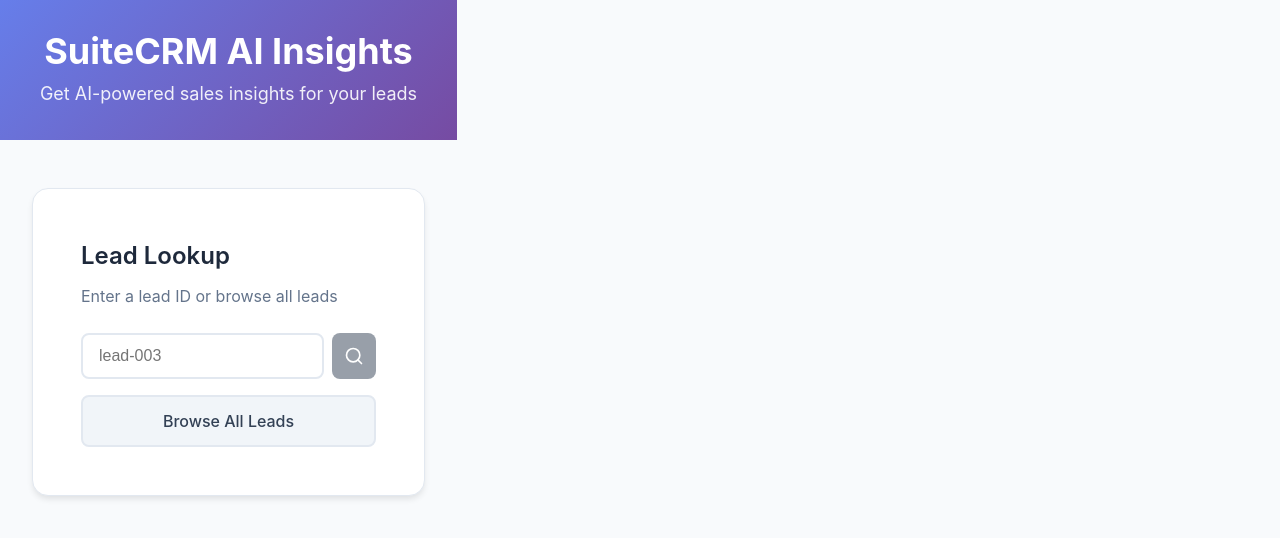
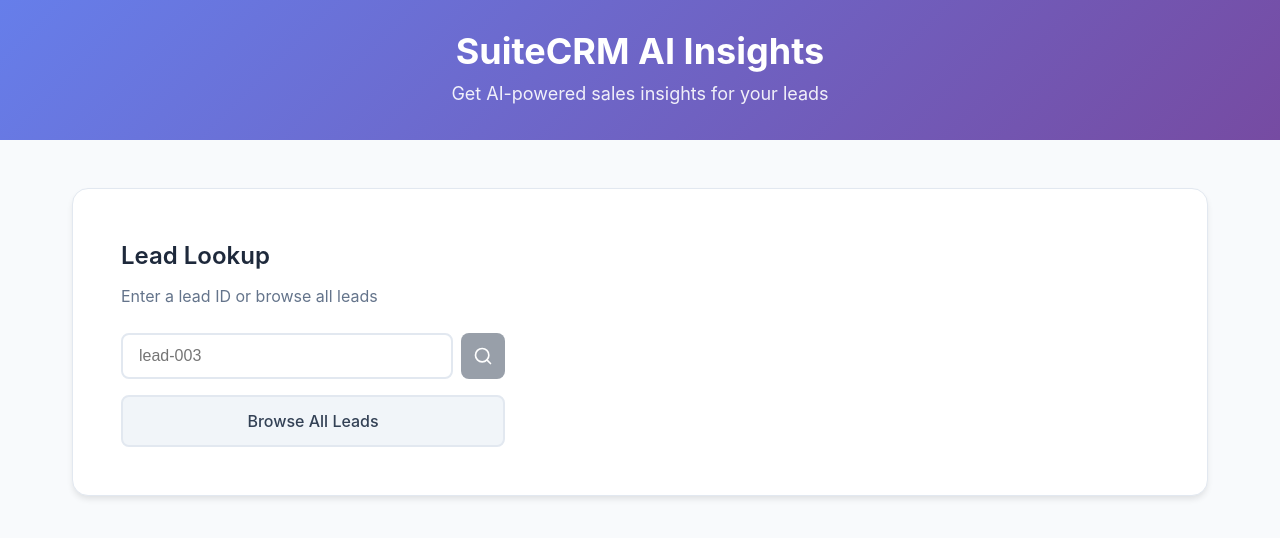
Before and after one commit to horizontime/LeadNavigator, a React (Vite) app: page / in a window 1280 px wide. Shown: the top 538 px of the page. Built offline with nearby package versions, Linux system fonts and the light colour scheme; no server answers.

Commit message:
style(ui): center app on desktop

```diff
--- a/src/App.css
+++ b/src/App.css
@@ -18,12 +18,16 @@
 
 #root {
   min-height: 100vh;
+  width: 100%;
+  flex: 1 0 auto;
 }
 
 .app {
   min-height: 100vh;
   display: flex;
   flex-direction: column;
+  width: 100%;
+  flex: 1 0 auto;
 }
 
 .container {
```
